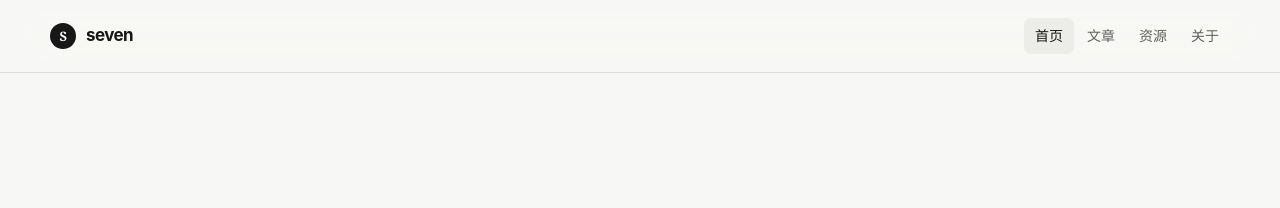
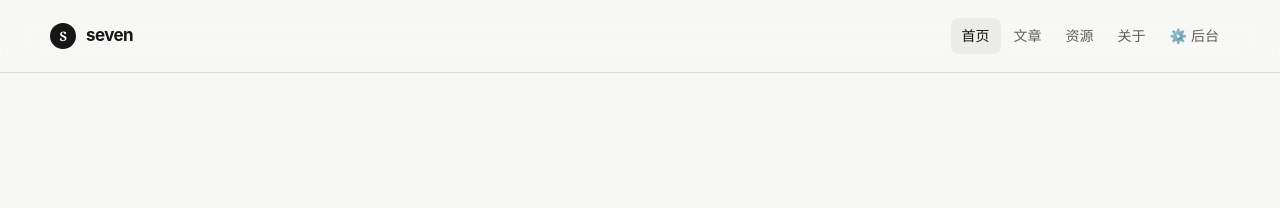
Before and after one commit to seven728024155-spec/seven-workspace, a Jekyll site: the page built from index.html, in a window 1280 px wide. Shown: the top 208 px of the page. Built offline with Jekyll 4.4.1, drawn with Linux system fonts in a browser that asks for light colours.

Commit message:
feat: 在顶部主导航栏直接显示后台管理入口

```diff
--- a/_layouts/default.html
+++ b/_layouts/default.html
@@ -21,6 +21,7 @@
         <a class="{% if page.url contains '/posts' or page.layout == 'post' %}active{% endif %}" href="{{ '/posts/' | relative_url }}">文章</a>
         <a class="{% if page.url contains '/files' %}active{% endif %}" href="{{ '/files/' | relative_url }}">资源</a>
         <a class="{% if page.url contains '/about' %}active{% endif %}" href="{{ '/about/' | relative_url }}">关于</a>
+        <a class="{% if page.url contains '/admin' %}active{% endif %}" href="{{ '/admin/' | relative_url }}">⚙️ 后台</a>
       </nav>
     </div>
   </header>
```
